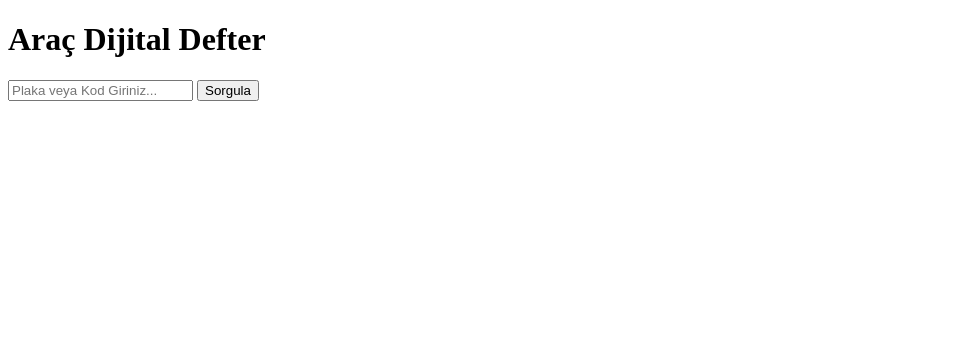
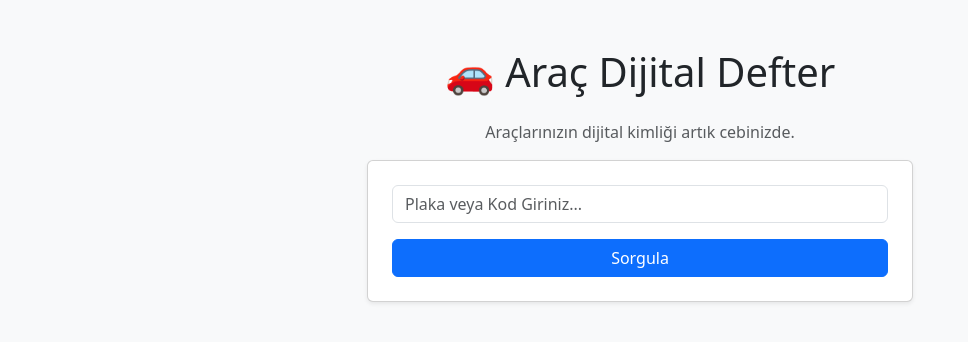
Before and after one commit to beyzoli44/oto-dijital-defter, a Django app: page / in a window 1280 px wide. Shown: the top 342 px of the page, without its empty margins (0-968 px from the left). Run offline with Django 5.2, Linux system fonts and the light colour scheme.

Commit message:
Süslü ana sayfa tasarımı eklendi

```diff
--- a/records/templates/index.html
+++ b/records/templates/index.html
@@ -1,10 +1,28 @@
 <!DOCTYPE html>
-<html>
-<body>
-    <h1>Araç Dijital Defter</h1>
-    <form action="/arac/" method="GET">
-        <input type="text" name="plaka" placeholder="Plaka veya Kod Giriniz...">
-        <button type="submit">Sorgula</button>
-    </form>
+<html lang="tr">
+<head>
+    <meta charset="UTF-8">
+    <title>Araç Dijital Defter</title>
+    <!-- Şıklık için Bootstrap ekliyoruz -->
+    <link href="https://cdn.jsdelivr.net/npm/bootstrap@5.3.0/dist/css/bootstrap.min.css" rel="stylesheet">
+</head>
+<body class="bg-light">
+    <div class="container mt-5">
+        <div class="row justify-content-center">
+            <div class="col-md-6 text-center">
+                <h1 class="mb-4">🚗 Araç Dijital Defter</h1>
+                <p class="text-muted">Araçlarınızın dijital kimliği artık cebinizde.</p>
+
+                <div class="card p-4 shadow-sm">
+                    <form action="/arac/" method="GET">
+                        <div class="mb-3">
+                            <input type="text" name="plaka" class="form-control" placeholder="Plaka veya Kod Giriniz..." required>
+                        </div>
+                        <button type="submit" class="btn btn-primary w-100">Sorgula</button>
+                    </form>
+                </div>
+            </div>
+        </div>
+    </div>
 </body>
 </html>
```
